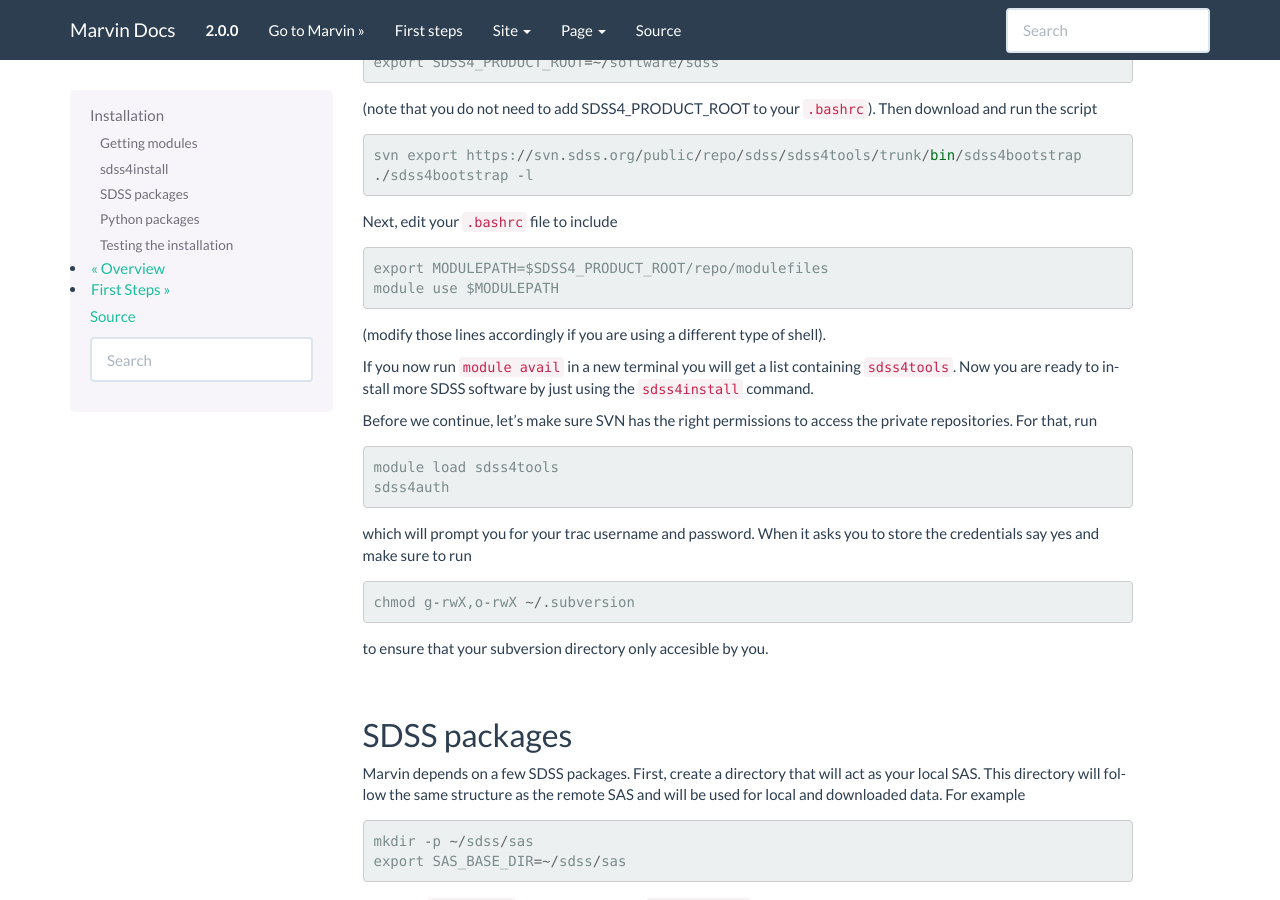
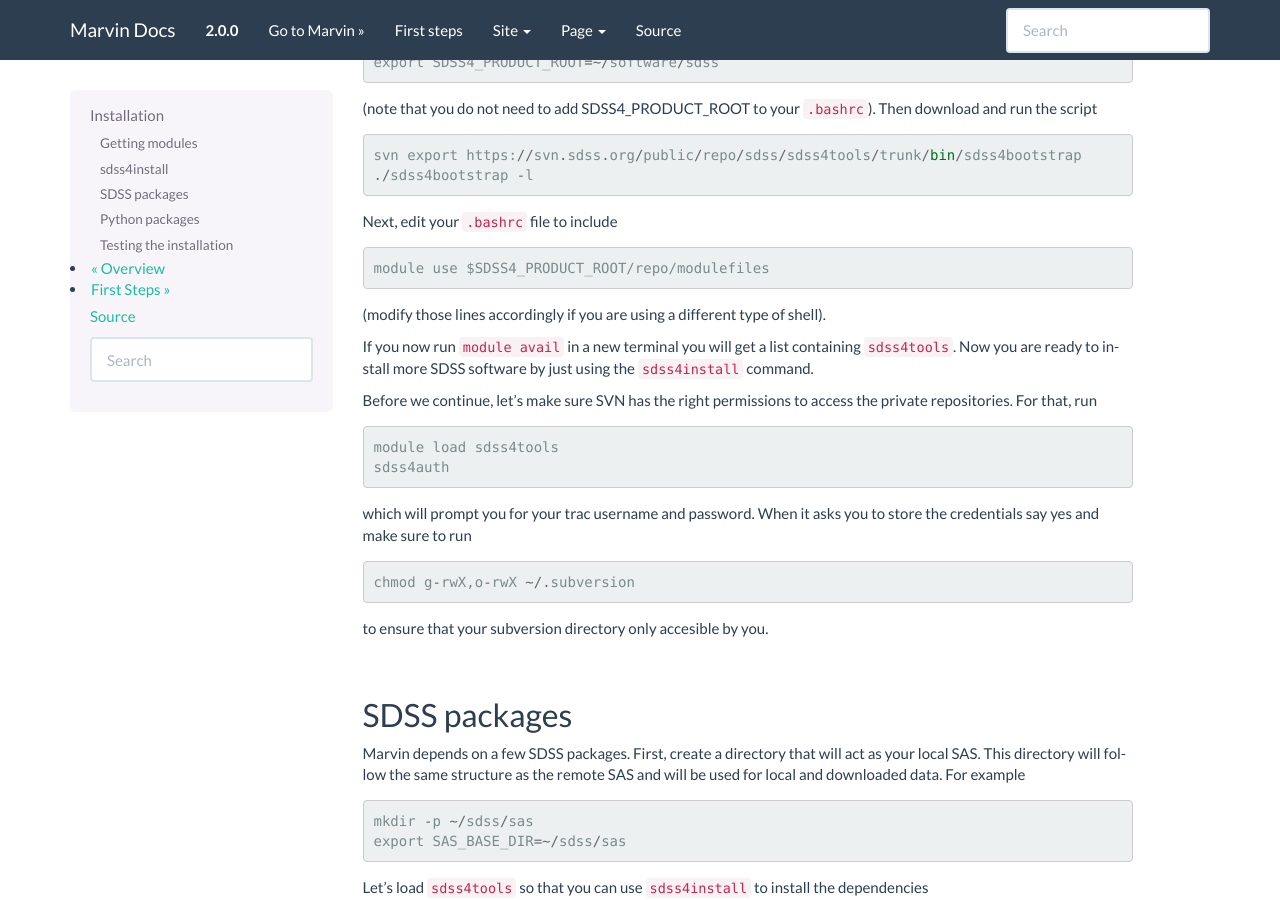
Before and after one commit to sdss/marvin, a Sphinx documentation site: the page built from docs/sphinx/installation.rst, in a window 1280 px wide and 900 px high, scrolled down 1288 px. Built offline with Sphinx 7.4.7, drawn with Linux system fonts in a browser that asks for light colours; pages that are not in the unit, such as notebooks, are missing from menus.

Commit message:
Merge branch 'marvin_refactor'

```diff
--- a/docs/sphinx/installation.rst
+++ b/docs/sphinx/installation.rst
@@ -77,8 +77,7 @@
 
 Next, edit your ``.bashrc`` file to include ::
 
-    export MODULEPATH=$SDSS4_PRODUCT_ROOT/repo/modulefiles
-    module use $MODULEPATH
+    module use $SDSS4_PRODUCT_ROOT/repo/modulefiles
 
 (modify those lines accordingly if you are using a different type of shell).
 
```
